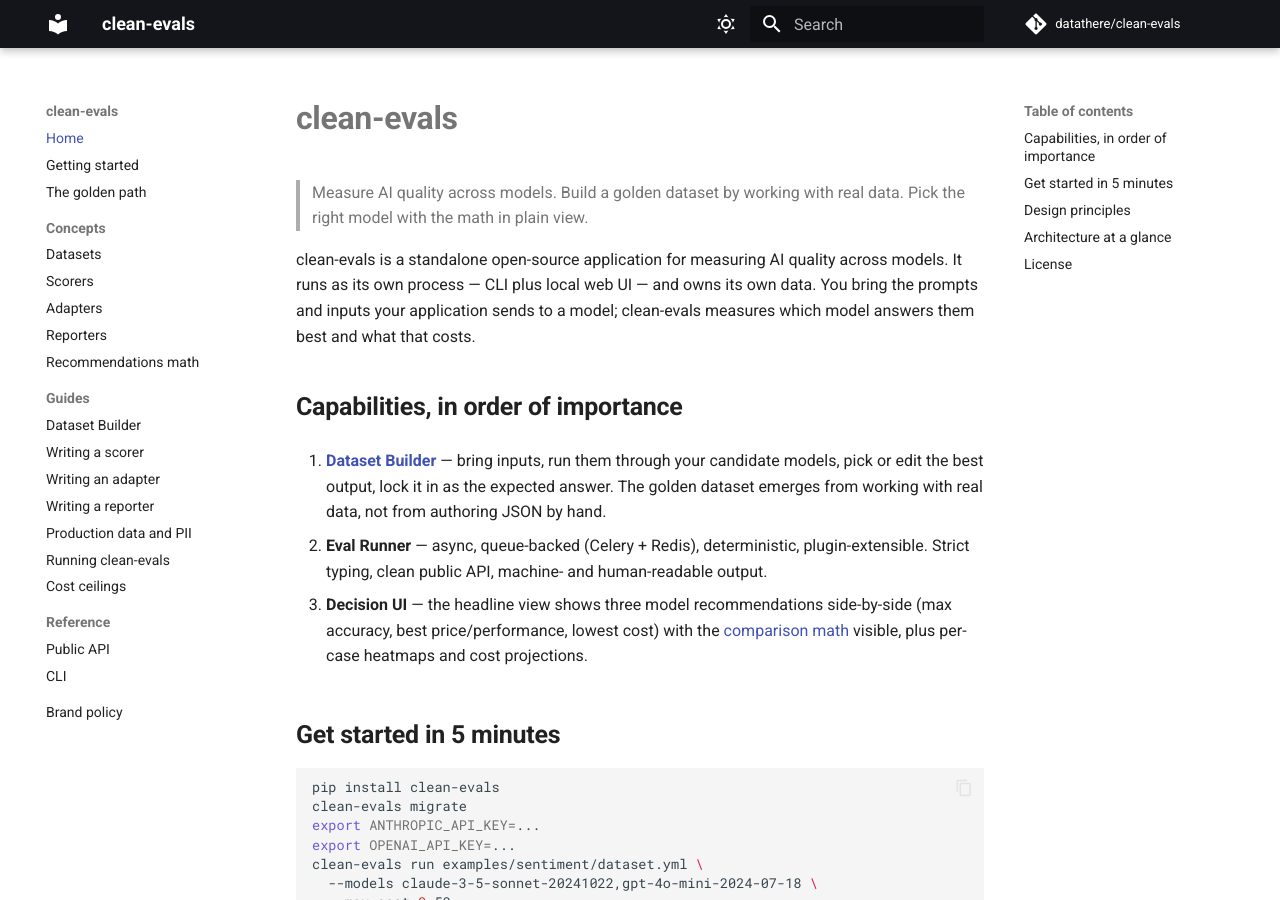
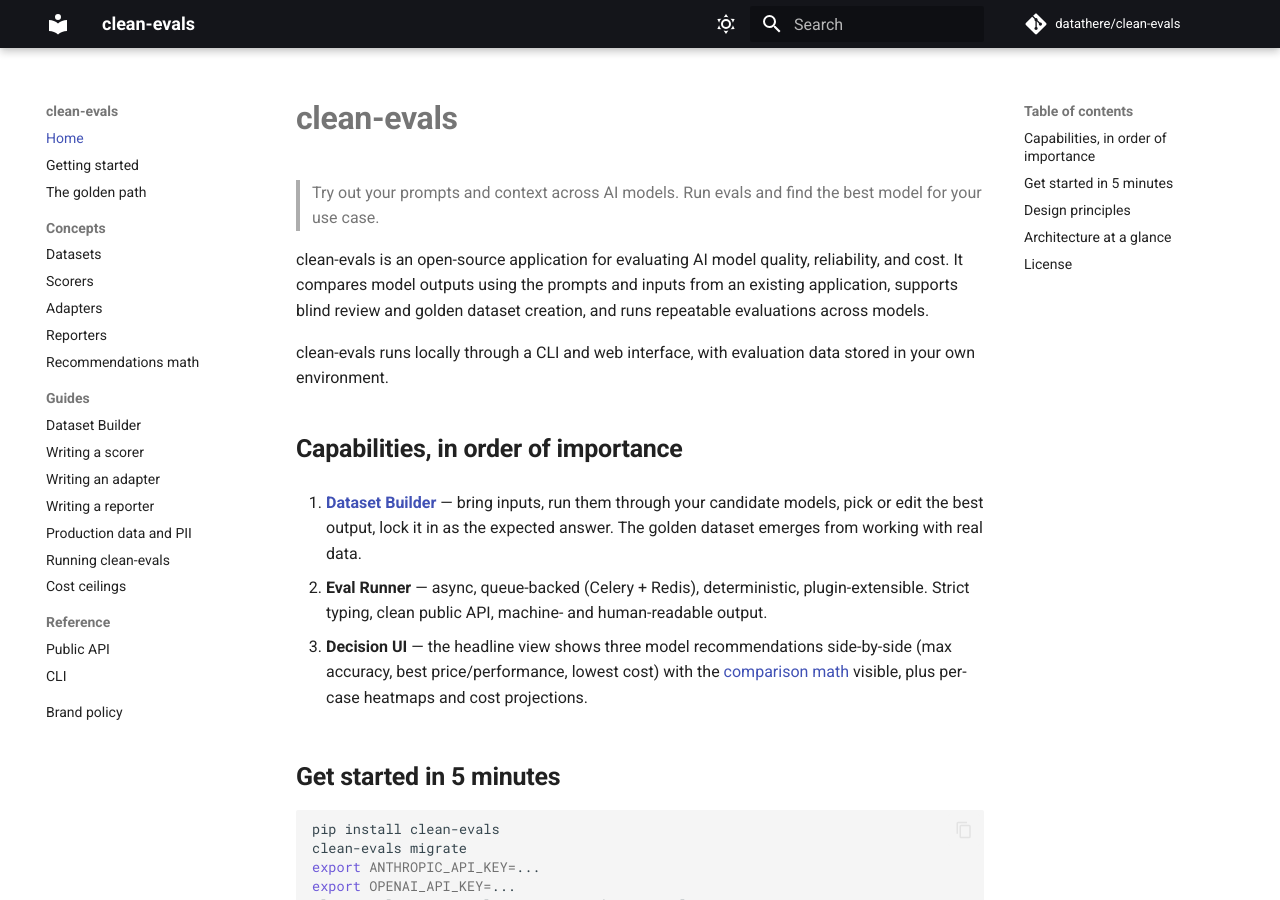
Before and after one commit to datathere/clean-evals, an MkDocs documentation site: the page built from docs/docs/index.md, in a window 1280 px wide and 900 px high. Built offline with MkDocs 1.6.1 and Material for MkDocs 9.7.7, drawn with Linux system fonts in a browser that asks for light colours; comment, search, counter and statistics services are not loaded.

Commit message:
copy: docs home page uses the approved description
Co-Authored-By: Claude Fable 5 <noreply@anthropic.com>

```diff
--- a/docs/docs/index.md
+++ b/docs/docs/index.md
@@ -1,20 +1,23 @@
 # clean-evals
 
-> Measure AI quality across models. Build a golden dataset by working with real
-> data. Pick the right model with the math in plain view.
+> Try out your prompts and context across AI models. Run evals and find
+> the best model for your use case.
 
-clean-evals is a standalone open-source application for measuring AI
-quality across models. It runs as its own process — CLI plus local web
-UI — and owns its own data. You bring the prompts and inputs your
-application sends to a model; clean-evals measures which model answers
-them best and what that costs.
+clean-evals is an open-source application for evaluating AI model
+quality, reliability, and cost. It compares model outputs using the
+prompts and inputs from an existing application, supports blind review
+and golden dataset creation, and runs repeatable evaluations across
+models.
+
+clean-evals runs locally through a CLI and web interface, with
+evaluation data stored in your own environment.
 
 ## Capabilities, in order of importance
 
 1. **[Dataset Builder](guides/dataset-builder.md)** — bring inputs, run them
    through your candidate models, pick or edit the best output, lock it in
    as the expected answer. The golden dataset emerges from working with
-   real data, not from authoring JSON by hand.
+   real data.
 
 2. **Eval Runner** — async, queue-backed (Celery + Redis), deterministic,
    plugin-extensible. Strict typing, clean public API, machine- and
```
